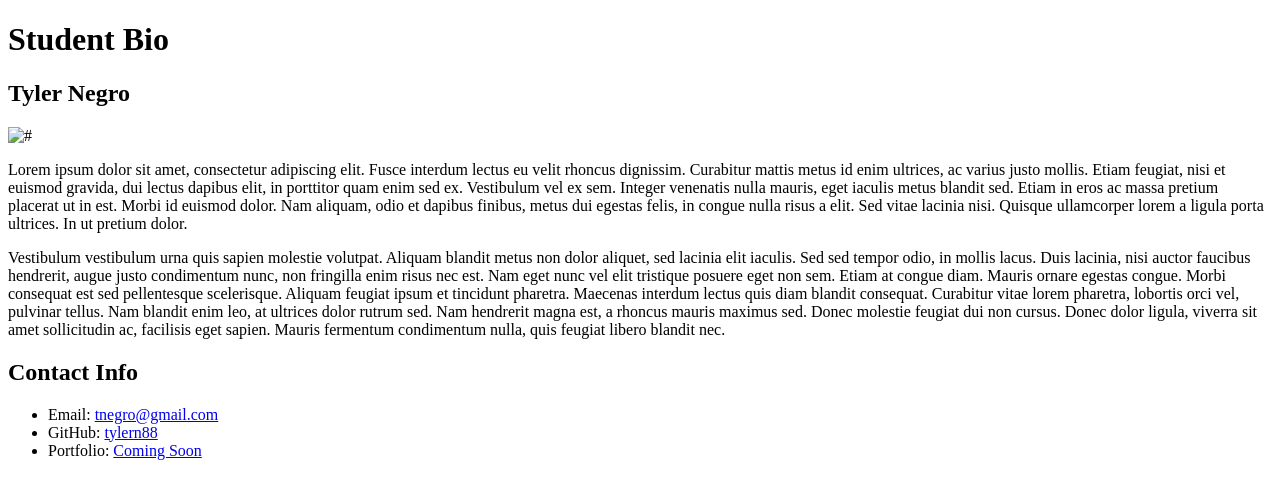
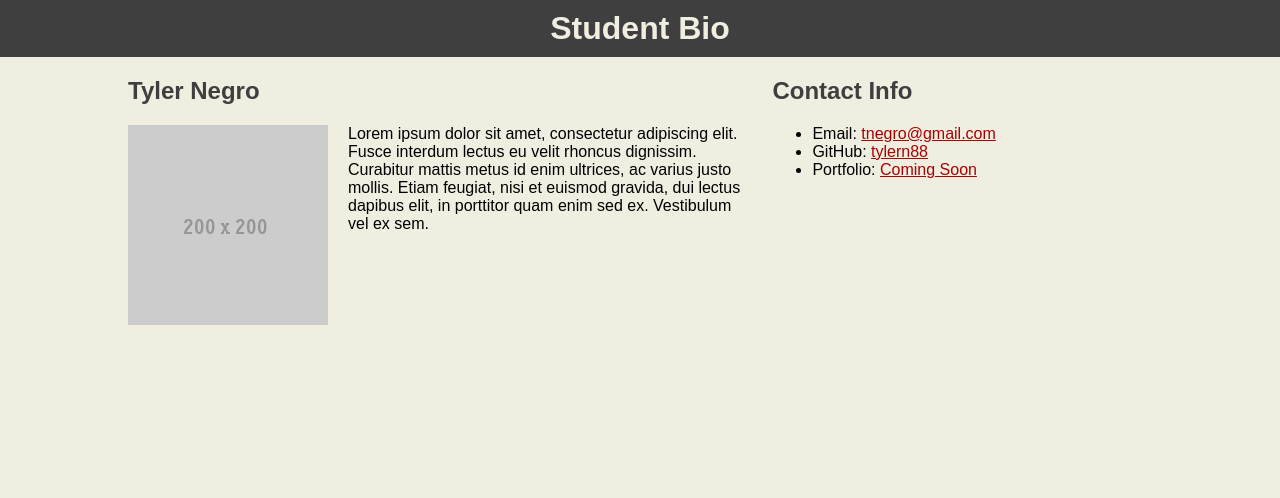
Before and after one commit to tylern-dev/class-2, a plain HTML site: page bio.html in a window 1280 px wide. Drawn offline with Linux system fonts and the light colour scheme.

Commit message:
updated bio.html

```diff
--- a/bio.html
+++ b/bio.html
@@ -3,26 +3,92 @@
 <head>
 	<meta charset="UTF-8">
 	<title>Tyler Negro's Bio</title>
+
+
+	<!-- this is the start of my css -->
+	<style type="text/css">
+		body{
+			background: #efeee0;
+			margin:0;
+			padding: 0;
+			font-family: arial, times, "georgia"
+
+		}
+		h1{
+			text-align: center;
+			font-family: Arial;
+			background: #3f3f3f;
+			color:#efeee0;
+			margin:auto;
+			padding:10px 10px 10px 10px;
+		}
+
+		h2{
+			color: #3f3f3f;
+		}
+
+		img{
+
+			background-color: gray;
+		}
+
+
+		a {
+			color:#aa0000;
+		}
+
+		.bio-img{
+			float: left;
+			margin-right: 20px;
+			height: 200px;
+			width: 200px;
+		}
+
+		.main-container{
+			width:1024px;
+			margin: 0 auto;
+		}
+		.left-container{
+			width: 60%;
+			float: left;
+		}
+
+		.right-container{
+			width: 40%;
+			float:right;
+			margin-right:-30px;
+		}
+
+
+
+	</style>
+
 </head>
 <body>
+	<header>
 		<h1>Student Bio</h1>
+	</header>
+	<div class="main-container">
+		<div class="left-container">
 			<h2>Tyler Negro</h2>
 
-	<img src="#" alt="#">
-	<p>Lorem ipsum dolor sit amet, consectetur adipiscing elit. Fusce interdum lectus eu velit rhoncus dignissim. Curabitur mattis metus id enim ultrices, ac varius justo mollis. Etiam feugiat, nisi et euismod gravida, dui lectus dapibus elit, in porttitor quam enim sed ex. Vestibulum vel ex sem. Integer venenatis nulla mauris, eget iaculis metus blandit sed. Etiam in eros ac massa pretium placerat ut in est. Morbi id euismod dolor. Nam aliquam, odio et dapibus finibus, metus dui egestas felis, in congue nulla risus a elit. Sed vitae lacinia nisi. Quisque ullamcorper lorem a ligula porta ultrices. In ut pretium dolor.
+			<img  src="placehold.gif" alt="image of me" class="bio-img">
+
+				<p>Lorem ipsum dolor sit amet, consectetur adipiscing elit. Fusce interdum lectus eu velit rhoncus dignissim. Curabitur mattis metus id enim ultrices, ac varius justo mollis. Etiam feugiat, nisi et euismod gravida, dui lectus dapibus elit, in porttitor quam enim sed ex. Vestibulum vel ex sem.
 				</p>
 
-	<p>
-	Vestibulum vestibulum urna quis sapien molestie volutpat. Aliquam blandit metus non dolor aliquet, sed lacinia elit iaculis. Sed sed tempor odio, in mollis lacus. Duis lacinia, nisi auctor faucibus hendrerit, augue justo condimentum nunc, non fringilla enim risus nec est. Nam eget nunc vel elit tristique posuere eget non sem. Etiam at congue diam. Mauris ornare egestas congue. Morbi consequat est sed pellentesque scelerisque. Aliquam feugiat ipsum et tincidunt pharetra. Maecenas interdum lectus quis diam blandit consequat. Curabitur vitae lorem pharetra, lobortis orci vel, pulvinar tellus. Nam blandit enim leo, at ultrices dolor rutrum sed. Nam hendrerit magna est, a rhoncus mauris maximus sed. Donec molestie feugiat dui non cursus. Donec dolor ligula, viverra sit amet sollicitudin ac, facilisis eget sapien. Mauris fermentum condimentum nulla, quis feugiat libero blandit nec.
-	</p>
+		</div>
 
+
+		<div class="right-container">
 			<h2>Contact Info</h2>
 
 			<ul>
-		<li>Email: <a href="tnegro@gmail.com">tnegro@gmail.com</a></li>
+				<li>Email: <a href="mailto:tnegro@gmail.com">tnegro@gmail.com</a></li>
 				<li>GitHub: <a href="https://github.com/tylern88">tylern88</a></li>
 				<li>Portfolio: <a href="#comingsoon">Coming Soon</a></li>
 			</ul>
-
+		</div>
+	</div>
 </body>
 </html>
```
Lines whose indentation alone changed are shown as unchanged.
